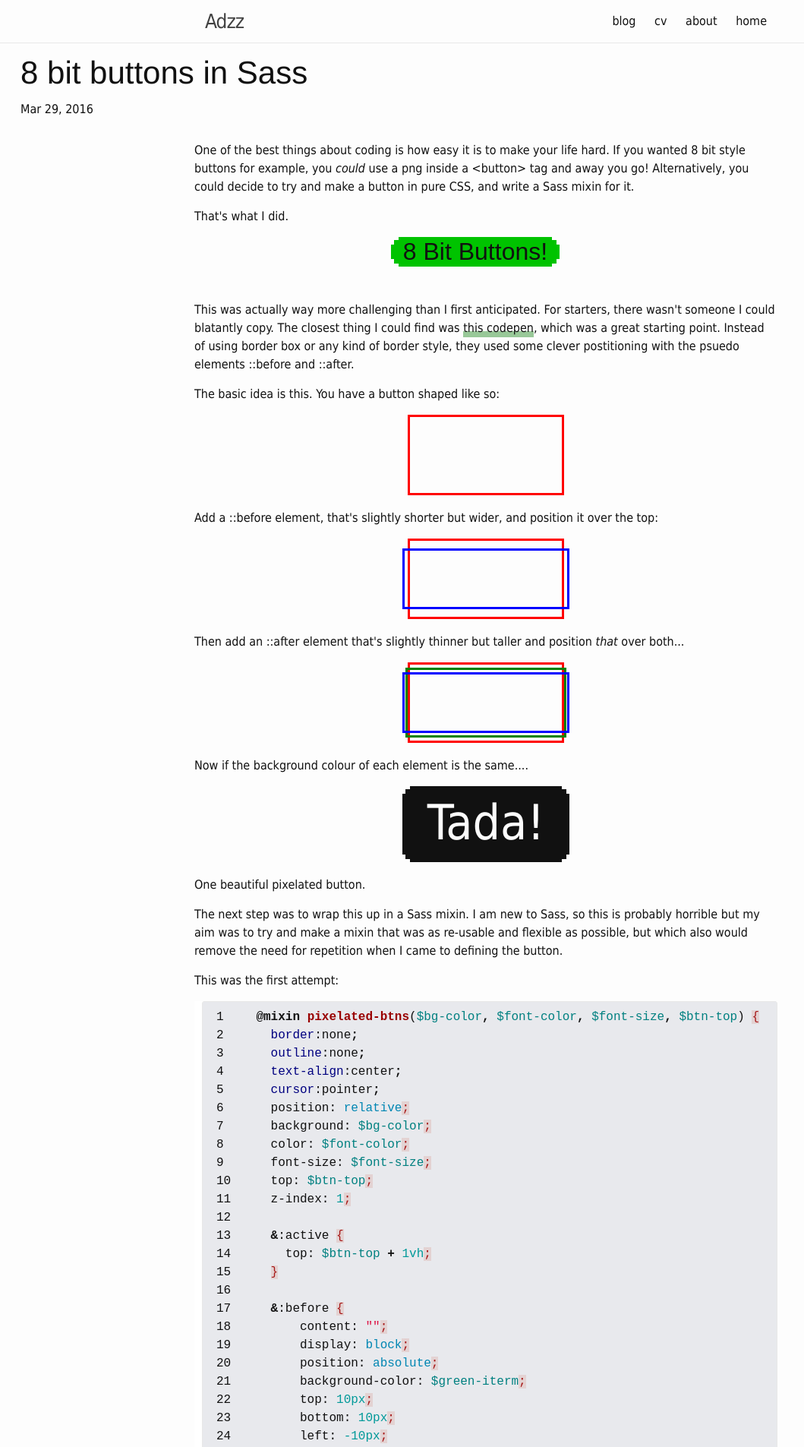
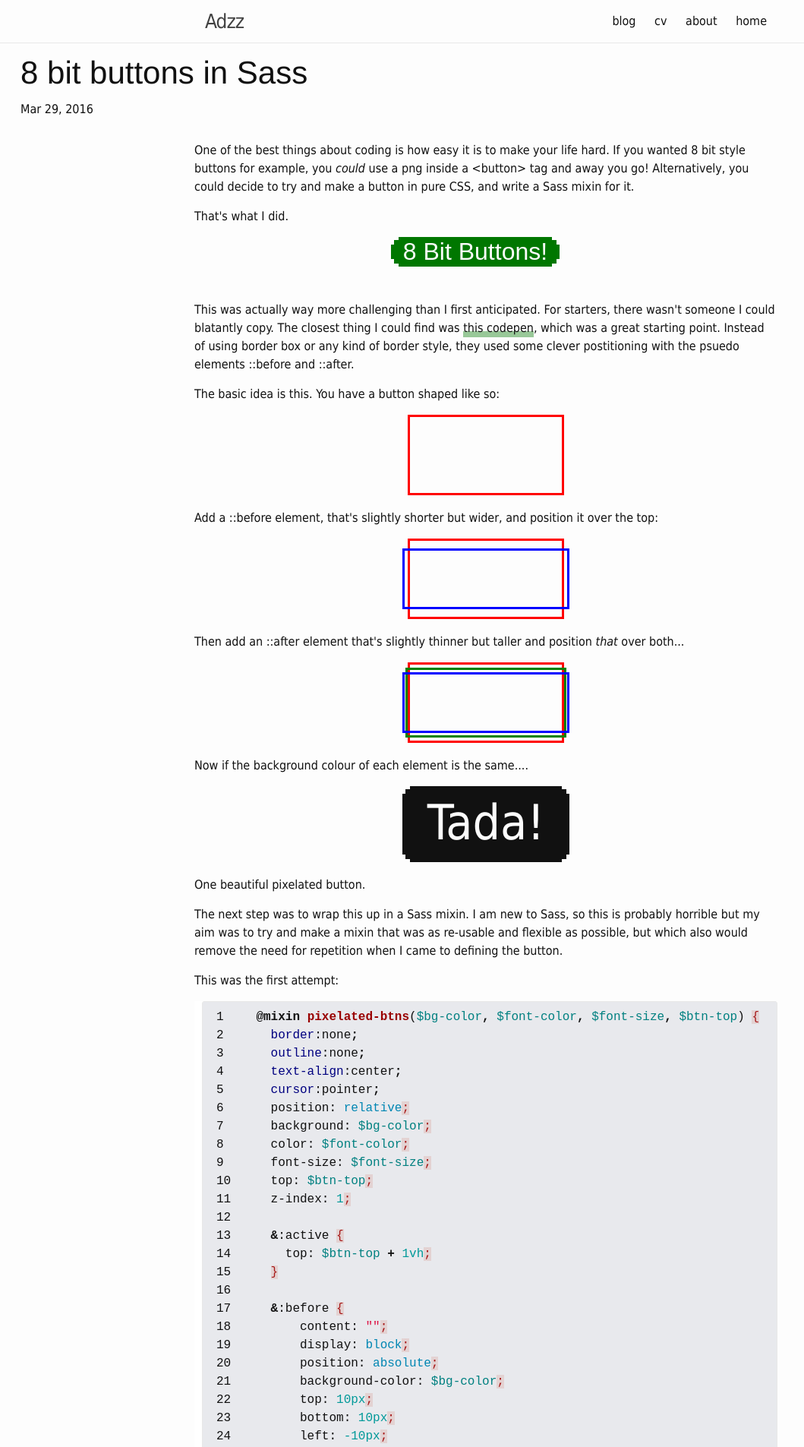
Before and after one commit to Adzz/adzz.github.io, a Jekyll site: the page built from _posts/2016-03-29-8-bit-buttons-sass.html, in a window 1280 px wide. Shown: the top 1905 px of the page at 76% size, without its empty margins (0-1059 px from the left). Built offline with Jekyll 4.4.1, drawn with Linux system fonts in a browser that asks for light colours; some of the changed text lies outside the part shown.

Commit message:
Big correction in Sass mixin 8bit btn post

```diff
--- a/_posts/2016-03-29-8-bit-buttons-sass.html
+++ b/_posts/2016-03-29-8-bit-buttons-sass.html
@@ -46,7 +46,7 @@ category: code
         content: "";
         display: block;
         position: absolute;
-        background-color: $green-iterm;
+        background-color: $bg-color;
         top: 10px;
         bottom: 10px;
         left: -10px;
@@ -59,7 +59,7 @@ category: code
       content: "";
       display: block;
       position: absolute;
-      background-color: $green-iterm;
+      background-color: $bg-color;
       top: 4px;
       bottom: 4px;
       left: -6px;
@@ -74,7 +74,7 @@ category: code
 
 {% highlight sass linenos %}
 .eightbit-btns {
-  @include pixelated-btns($green-iterm, $black, 2em, 43vh);
+  @include pixelated-btns($green, $black, 2em, 43vh);
   // more styles...
 }
 {% endhighlight %}
@@ -97,7 +97,7 @@ category: code
       content: "";
       display: block;
       position: absolute;
-      background-color: $green-iterm;
+      background-color: $bg-color;
       top: 10px;
       bottom: 10px;
       left: -10px;
@@ -110,7 +110,7 @@ category: code
     content: "";
     display: block;
     position: absolute;
-    background-color: $green-iterm;
+    background-color: $bg-color;
     top: 4px;
     bottom: 4px;
     left: -6px;
@@ -124,7 +124,7 @@ category: code
 
 {% highlight sass linenos %}
 .eightbit-btns {
-  @include pixelated-btns($green-iterm, $black, 2em);
+  @include pixelated-btns($green, $black, 2em);
   //more styles...
   top:43vh;
    &:active {
--- a/_sass/_mixins.scss
+++ b/_sass/_mixins.scss
@@ -15,7 +15,7 @@
       content: "";
       display: block;
       position: absolute;
-      background-color: $green-iterm;
+      background-color: $bg-color;
       top: 10px;
       bottom: 10px;
       left: -10px;
@@ -28,7 +28,7 @@
     content: "";
     display: block;
     position: absolute;
-    background-color: $green-iterm;
+    background-color: $bg-color;
     top: 4px;
     bottom: 4px;
     left: -6px;
--- a/_sass/partials/posts/_8bitbtns.scss
+++ b/_sass/partials/posts/_8bitbtns.scss
@@ -1,5 +1,5 @@
 .eightbit-btns--post {
-  @include pixelated-btns($green-iterm, $black, 2em);
+  @include pixelated-btns($green-iterm--dark, $white, 2em);
   top: 0vh;
   left: 35%;
   margin-bottom: 5vh;
```
